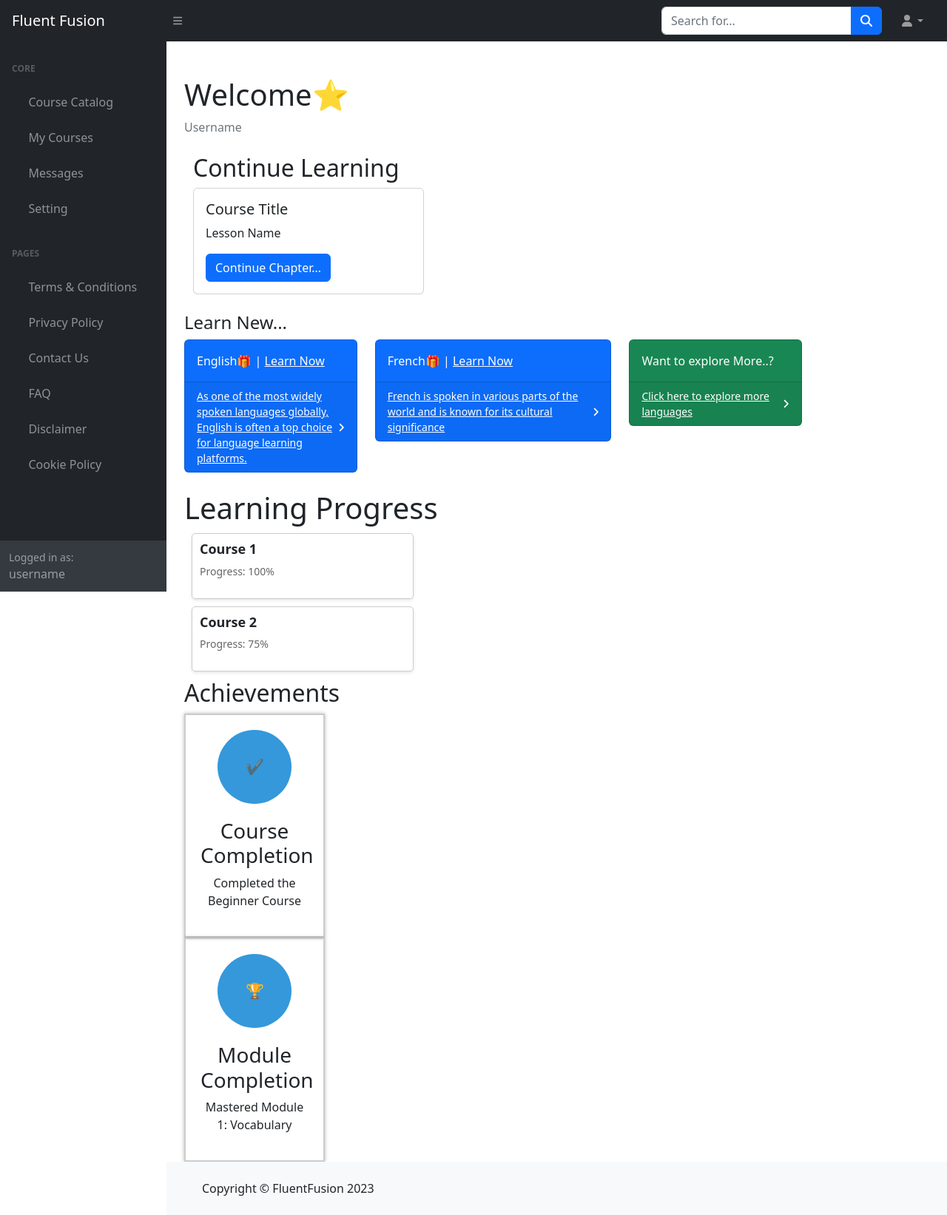
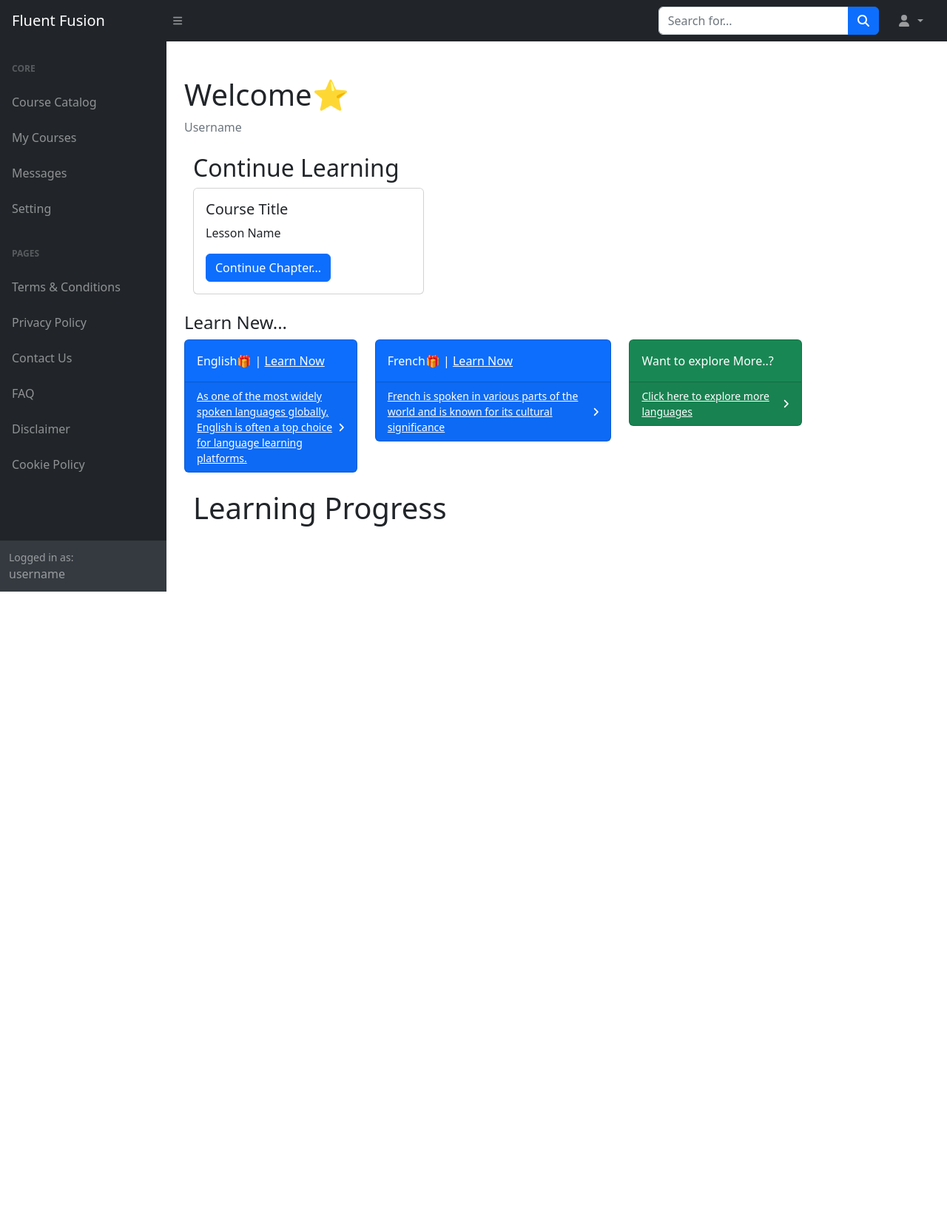
Before and after one commit to ChoudhariNikita/LLP, a Flask app: page /user in a window 1280 px wide. Shown: the whole page at 74% size. After the commit the page ends 800 px from the top, so only its background shows below. Run offline with Flask 3, Linux system fonts and the light colour scheme; some libraries are stand-ins or nearby versions.

Commit message:
User Dash updated

```diff
--- a/templates/User/user_dash.html
+++ b/templates/User/user_dash.html
@@ -1,46 +1,69 @@
 <!DOCTYPE html>
 <html lang="en">
-
   <head>
     <meta charset="utf-8" />
-    <meta http-equiv="X-UA-Compatible" content="IE=edge" />
-    <meta name="viewport" content="width=device-width, initial-scale=1, shrink-to-fit=no" />
-    <meta name="description" content="" />
-    <meta name="author" content="" />
+    <meta
+      name="viewport"
+      content="width=device-width, initial-scale=1, shrink-to-fit=no"
+    />
     <title>Dashboard</title>
-    <link href="https://cdn.jsdelivr.net/npm/simple-datatables@7.1.2/dist/style.min.css" rel="stylesheet" />
-    <link href="{{ url_for('static', filename='css/dashboard_styles.css') }}" rel="stylesheet" />
-    <script src="https://use.fontawesome.com/releases/v6.3.0/js/all.js" crossorigin="anonymous"></script>
+    <link
+      href="https://cdn.jsdelivr.net/npm/simple-datatables@7.1.2/dist/style.min.css"
+      rel="stylesheet"
+    />
+    <link
+      href="{{ url_for('static', filename='css/dashboard_styles.css') }}"
+      rel="stylesheet"
+    />
+    <script
+      src="https://use.fontawesome.com/releases/v6.3.0/js/all.js"
+      crossorigin="anonymous"
+    ></script>
   </head>
-
   <body class="sb-nav-fixed">
     <nav class="sb-topnav navbar navbar-expand navbar-dark bg-dark">
-        <!-- Navbar Brand-->
       <a class="navbar-brand ps-3" href="./user.html">Fluent Fusion</a>
-        <!-- Sidebar Toggle-->
-        <button class="btn btn-link btn-sm order-1 order-lg-0 me-4 me-lg-0" id="sidebarToggle" href="#!"><i
-                class="fas fa-bars"></i></button>
-        <!-- Navbar Search-->
-        <form class="d-none d-md-inline-block form-inline ms-auto me-0 me-md-3 my-2 my-md-0">
+      <button
+        class="btn btn-link btn-sm order-1 order-lg-0 me-4 me-lg-0"
+        id="sidebarToggle"
+        href="#!"
+      >
+        <i class="fas fa-bars"></i>
+      </button>
+      <form
+        class="d-none d-md-inline-block form-inline ms-auto me-0 me-md-3 my-2 my-md-0"
+      >
         <div class="input-group">
-                <input class="form-control" type="text" placeholder="Search for..." aria-label="Search for..."
-                    aria-describedby="btnNavbarSearch" />
-                <button class="btn btn-primary" id="btnNavbarSearch" type="button"><i
-                        class="fas fa-search"></i></button>
+          <input
+            class="form-control"
+            type="text"
+            placeholder="Search for..."
+            aria-label="Search for..."
+            aria-describedby="btnNavbarSearch"
+          />
+          <button class="btn btn-primary" id="btnNavbarSearch" type="button">
+            <i class="fas fa-search"></i>
+          </button>
         </div>
       </form>
-        <!-- Navbar-->
       <ul class="navbar-nav ms-auto ms-md-0 me-3 me-lg-4">
         <li class="nav-item dropdown">
-                <a class="nav-link dropdown-toggle" id="navbarDropdown" href="#" role="button" data-bs-toggle="dropdown"
-                    aria-expanded="true"><i class="fas fa-user fa-fw"></i></a>
-                <ul class="dropdown-menu dropdown-menu-end" aria-labelledby="navbarDropdown">
-
-            </li>
+          <a
+            class="nav-link dropdown-toggle"
+            id="navbarDropdown"
+            href="#"
+            role="button"
+            data-bs-toggle="dropdown"
+            aria-expanded="true"
+          >
+            <i class="fas fa-user fa-fw"></i>
+          </a>
+          <ul
+            class="dropdown-menu dropdown-menu-end"
+            aria-labelledby="navbarDropdown"
+          >
             <li><a class="dropdown-item" href="#!">Profile</a></li>
-            <li>
-                <hr class="dropdown-divider" />
-            </li>
+            <li><hr class="dropdown-divider" /></li>
             <li><a class="dropdown-item" href="#!">Logout</a></li>
           </ul>
         </li>
@@ -52,52 +75,17 @@
           <div class="sb-sidenav-menu">
             <div class="nav">
               <div class="sb-sidenav-menu-heading">Core</div>
-                        </a>
-                        <a class="nav-link" href="index.html">
-                            <div class="sb-nav-link-icon"><i class="fas"></i></div>
-                            Course Catalog
-                        </a>
-                        <!-- <a class="nav-link" href="index.html">
-                            <div class="sb-nav-link-icon"><i class="fas fa-tachometer-alt"></i></div>
-                            My Courses
-                        </a> -->
-                        <a class="nav-link" href="index.html">
-                            <div class="sb-nav-link-icon"><i class="fas"></i></div>
-                            My Courses
-                        </a>
-                        <a class="nav-link" href="index.html">
-                            <div class="sb-nav-link-icon"><i class="fas"></i></div>
-                            Messages
-                        </a>
-                        <a class="nav-link" href="#">
-                            <div class="sb-nav-link-icon"><i class="fas"></i></div>
-                            Setting
-                        </a>
-                        <!-- <a class="nav-link" href="index.html">
-                            <div class="sb-nav-link-icon"><i class="fas"></i></div>
-                            UI Language
-                        </a> -->
+              <a class="nav-link" href="index.html"> Course Catalog </a>
+              <a class="nav-link" href="index.html"> My Courses </a>
+              <a class="nav-link" href="index.html"> Messages </a>
+              <a class="nav-link" href="#"> Setting </a>
               <div class="sb-sidenav-menu-heading">Pages</div>
-                        <a class="nav-link" href="#">
-                            <div class="sb-nav-link-icon"><i class="fas"></i></div>
-                            Terms & Conditions
-                        </a><a class="nav-link" href="#">
-                            <div class="sb-nav-link-icon"><i class="fas"></i></div>
-                            Privacy Policy
-                        </a><a class="nav-link" href="#">
-                            <div class="sb-nav-link-icon"><i class="fas"></i></div>
-                            Contact Us
-                        </a><a class="nav-link" href="#">
-                            <div class="sb-nav-link-icon"><i class="fas"></i></div>
-                            FAQ
-                        </a><a class="nav-link" href="#">
-                            <div class="sb-nav-link-icon"><i class="fas"></i></div>
-                            Disclaimer
-                        </a><a class="nav-link" href="#">
-                            <div class="sb-nav-link-icon"><i class="fas"></i></div>
-                            Cookie Policy
-                        </a>
-
+              <a class="nav-link" href="#"> Terms & Conditions </a>
+              <a class="nav-link" href="#"> Privacy Policy </a>
+              <a class="nav-link" href="#"> Contact Us </a>
+              <a class="nav-link" href="#"> FAQ </a>
+              <a class="nav-link" href="#"> Disclaimer </a>
+              <a class="nav-link" href="#"> Cookie Policy </a>
             </div>
           </div>
           <div class="sb-sidenav-footer">
@@ -108,118 +96,96 @@
       </div>
       <div id="layoutSidenav_content">
         <main>
-
           <div class="container-fluid px-4">
             <h1 class="mt-5">Welcome⭐</h1>
             <ol class="breadcrumb mb-4">
               <li class="breadcrumb-item active">Username</li>
             </ol>
-
             <div class="container">
               <section id="continue-learning">
-                            <!-- Continue Learning Section -->
                 <h2>Continue Learning</h2>
                 <div class="row">
-                                <!-- Use a loop to generate cards for each ongoing course or lesson -->
                   <div class="col-md-4">
                     <div class="card mb-4">
                       <div class="card-body bg-gradient">
                         <h5 class="card-title">Course Title</h5>
                         <p class="card-text">Lesson Name</p>
-                                            <a href="course-detail.html" class="btn btn-primary">Continue Chapter...</a>
-                                        </div>
-
+                        <a href="course-detail.html" class="btn btn-primary"
+                          >Continue Chapter...</a
+                        >
                       </div>
                     </div>
-
+                  </div>
                   <!-- Repeat this card structure for each ongoing course/lesson -->
                 </div>
               </section>
             </div>
-
             <h4>Learn New...</h4>
             <div class="row">
               <div class="col-xl-3 col-md-6">
                 <div class="card bg-primary text-white mb-4">
-                                <div class="card-body">English🎁 | <a class="text-white" href="#">Learn Now </a></div>
-                                <div class="card-footer d-flex align-items-center justify-content-between">
-                                    <a class="small text-white stretched-link" href="#">As one of the most widely spoken
-                                        languages globally, English is often a top choice for language learning
-                                        platforms.</a>
-                                    <div class="small text-white"><i class="fas fa-angle-right"></i></div>
+                  <div class="card-body">
+                    English🎁 | <a class="text-white" href="#">Learn Now</a>
+                  </div>
+                  <div
+                    class="card-footer d-flex align-items-center justify-content-between"
+                  >
+                    <a class="small text-white stretched-link" href="#">
+                      As one of the most widely spoken languages globally,
+                      English is often a top choice for language learning
+                      platforms.
+                    </a>
+                    <div class="small text-white">
+                      <i class="fas fa-angle-right"></i>
+                    </div>
                   </div>
                 </div>
               </div>
               <div class="col-xl-4 col-md-6">
                 <div class="card bg-primary text-white mb-4">
-                                <div class="card-body">French🎁 | <a class="text-white" href="#">Learn Now </a></div>
-                                <div class="card-footer d-flex align-items-center justify-content-between">
-                                    <a class="small text-white stretched-link" href="#">French is spoken in various
-                                        parts of the world and is known for its cultural significance</a>
-                                    <div class="small text-white"><i class="fas fa-angle-right"></i></div>
+                  <div class="card-body">
+                    French🎁 | <a class="text-white" href="#">Learn Now</a>
+                  </div>
+                  <div
+                    class="card-footer d-flex align-items-center justify-content-between"
+                  >
+                    <a class="small text-white stretched-link" href="#">
+                      French is spoken in various parts of the world and is
+                      known for its cultural significance
+                    </a>
+                    <div class="small text-white">
+                      <i class="fas fa-angle-right"></i>
+                    </div>
                   </div>
                 </div>
               </div>
               <div class="col-xl-3 col-md-6">
                 <div class="card bg-success text-white mb-4">
                   <div class="card-body">Want to explore More..?</div>
-                                <div class="card-footer d-flex align-items-center justify-content-between">
-                                    <a class="small text-white stretched-link" href="#">Click here to explore more
-                                        languages</a>
-                                    <div class="small text-white"><i class="fas fa-angle-right"></i></div>
+                  <div
+                    class="card-footer d-flex align-items-center justify-content-between"
+                  >
+                    <a class="small text-white stretched-link" href="#"
+                      >Click here to explore more languages</a
+                    >
+                    <div class="small text-white">
+                      <i class="fas fa-angle-right"></i>
                     </div>
                   </div>
                 </div>
-
-
-                        <br><br>
+              </div>
+            </div>
             <div class="container">
               <section id="dashboard">
-                                <!-- Dashboard Section -->
                 <h1>Learning Progress</h1>
                 <div id="course-list">
                   <!-- JavaScript will dynamically generate course cards here -->
                 </div>
               </section>
             </div>
-                        <br><br>
-                        <div class="container">
-                            <section id="achievements">
-                                <!-- Achievements Section -->
-                                <h2>Achievements</h2>
-                                <div class="achievements">
-                                    <div class="achievements-inner">
-                                        <!-- Use JavaScript to dynamically generate achievement cards -->
+          </div>
+        </main>
       </div>
     </div>
-                            </section>
-                        </div>
-
-
-
-            </main>
-
-            <footer class="py-4 bg-light mt-auto">
-                <div class="container-fluid px-5">
-                    <div class="d-inline align-items-center ">
-                        <div class="text-dark">Copyright &copy; FluentFusion 2023</div>
-
-
-                    </div>
-                </div>
-            </footer>
-        </div>
-    </div>
-
-    <script src="https://cdn.jsdelivr.net/npm/bootstrap@5.2.3/dist/js/bootstrap.bundle.min.js"
-        crossorigin="anonymous"></script>
-    <script src="{{ url_for('static', filename='js/dashboard_scripts.js') }}"></script>
-    <script src="https://cdnjs.cloudflare.com/ajax/libs/Chart.js/2.8.0/Chart.min.js" crossorigin="anonymous"></script>
-    <script src="assets/demo/chart-area-demo.js"></script>
-    <script src="assets/demo/chart-bar-demo.js"></script>
-    <script src="https://cdn.jsdelivr.net/npm/simple-datatables@7.1.2/dist/umd/simple-datatables.min.js"
-        crossorigin="anonymous"></script>
-    <script src="js/datatables-simple-demo.js"></script>
   </body>
-
 </html>
```
Lines whose indentation alone changed are shown as unchanged.
